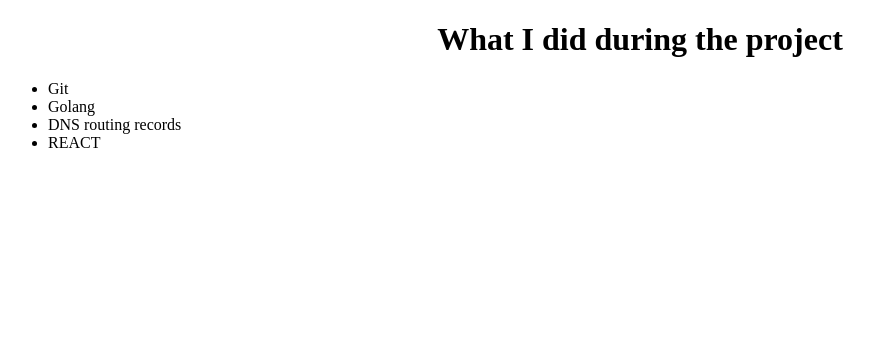
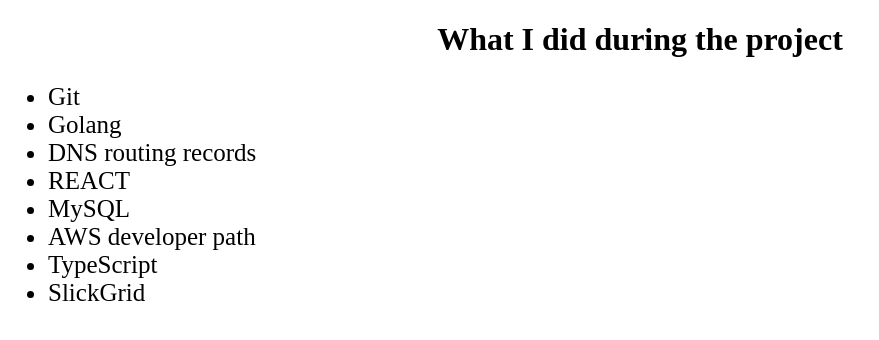
Before and after one commit to mhhmmad/mhhmmad.github.io, a plain HTML site: page webpage3.html in a window 1280 px wide. Shown: the whole page, without its empty margins (0-879 px from the left). Drawn offline with Linux system fonts and the light colour scheme.

Commit message:
Update webpage3.html

```diff
--- a/webpage3.html
+++ b/webpage3.html
@@ -8,6 +8,10 @@
         h1 {
             color: rgb(0, 0, 0);
         }
+
+        ul {
+            font-size: 25px;
+            }
 
         h2 {
             color: rgb(0, 0, 0);
@@ -23,6 +27,10 @@
         <li>Golang
         <li>DNS routing records
         <li>REACT
+        <li>MySQL
+        <li>AWS developer path
+        <li>TypeScript
+        <li>SlickGrid
     </ul>
     </body>
 </html>
```
